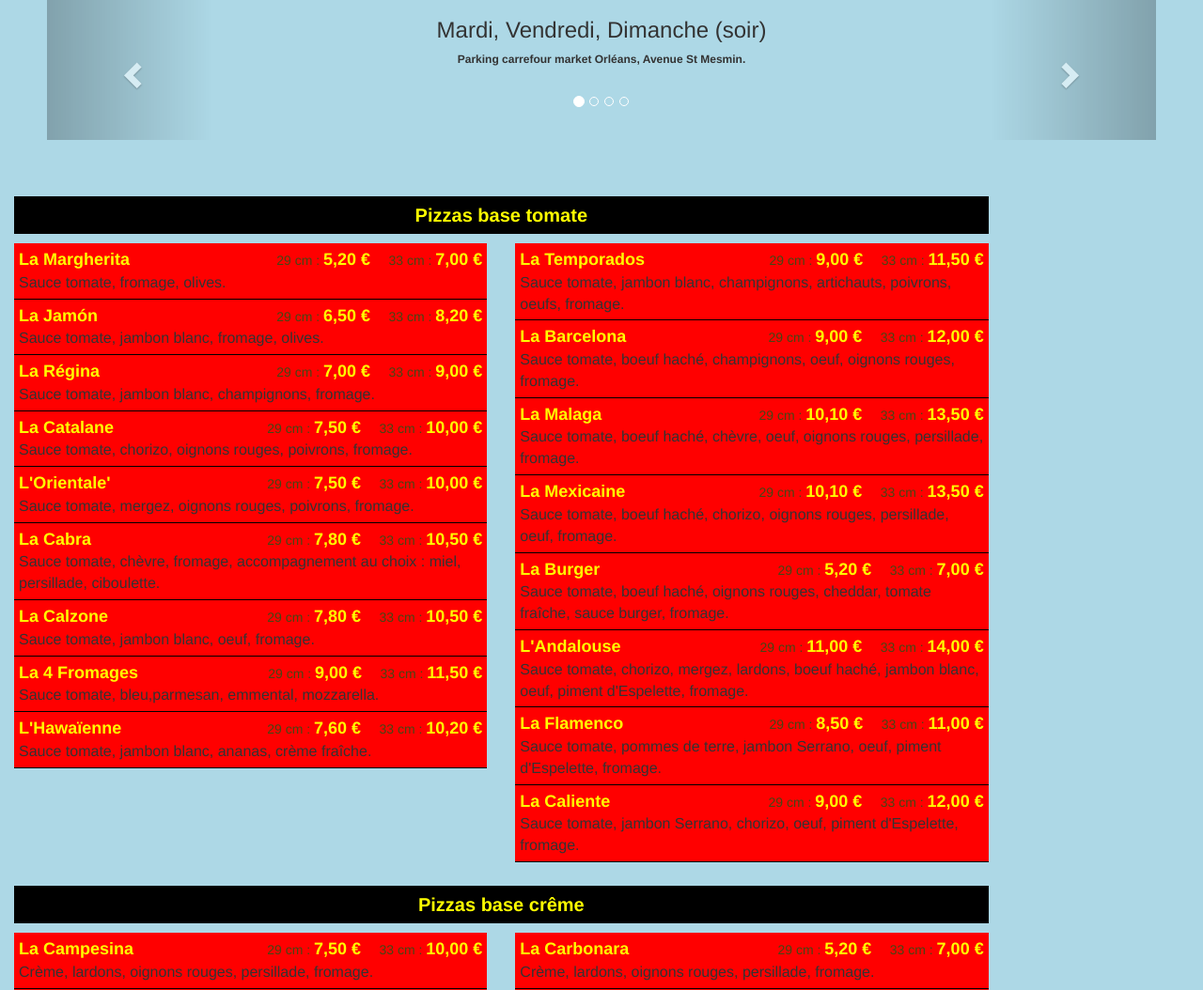
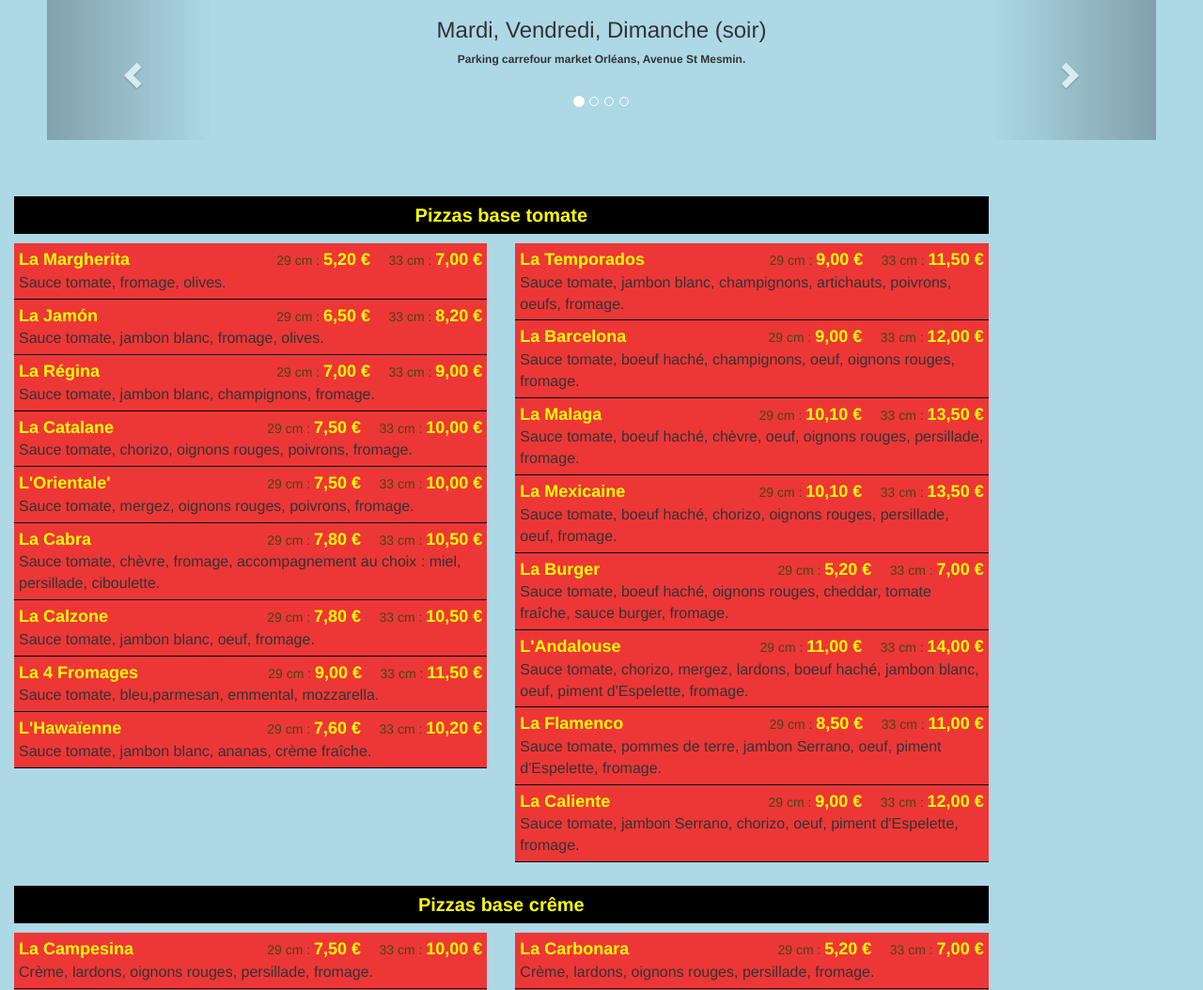
Before and after one commit to Necromosis/prereleasecataluna, a PHP site: page / in a window 1280 px wide. Shown: the part 501-1555 px from the top of the page at 94% size. Run offline with PHP 8.4, Linux system fonts and the light colour scheme; some libraries are stand-ins or nearby versions.

Commit message:
and one more time !

```diff
--- a/www/css/style.css
+++ b/www/css/style.css
@@ -57,7 +57,7 @@ p {
 	float: left;
 	width: 100%;
 	padding: 5px;
-	background: red;
+	background: #ED3737;
 	border-bottom: 1px solid black;
 }
 .nompizz {
```
